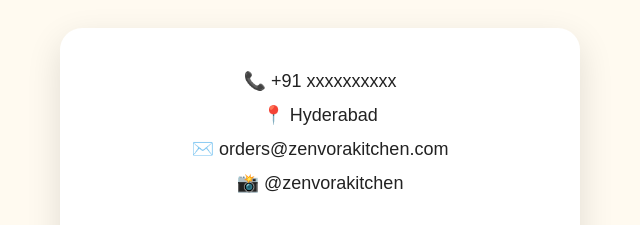
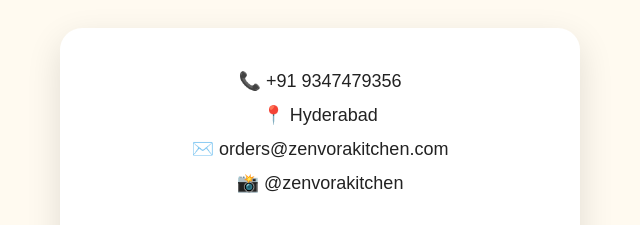
Before and after one commit to GATTUDEEPTHI2/zenvora-kitchen, a website: page public/index.html in a window 1280 px wide. Shown: the part 6871-7096 px from the top of the page, 320-960 px from the left. Drawn offline with Linux system fonts and the light colour scheme.

Commit message:
Improve contact section UI

```diff
--- a/public/index.html
+++ b/public/index.html
@@ -197,7 +197,7 @@
     <h2 class="section-title">Contact Us</h2>
 
     <div class="contact-info">
-      <p>📞 +91 xxxxxxxxxx</p>
+      <p>📞 +91 9347479356</p>
       <p>📍 Hyderabad</p>
       <p>✉️ orders@zenvorakitchen.com</p>
       <p>📸 @zenvorakitchen</p>
```
